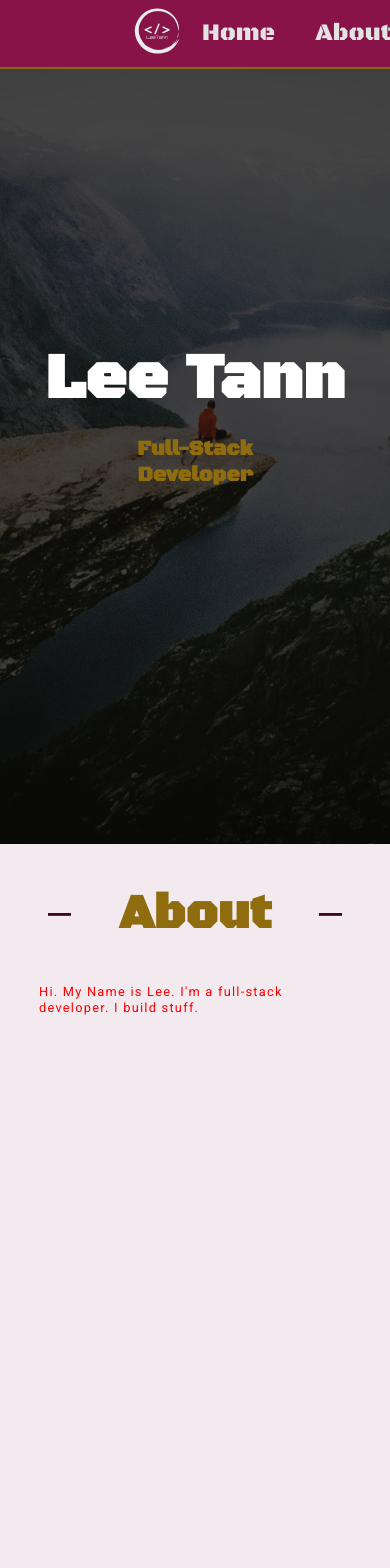
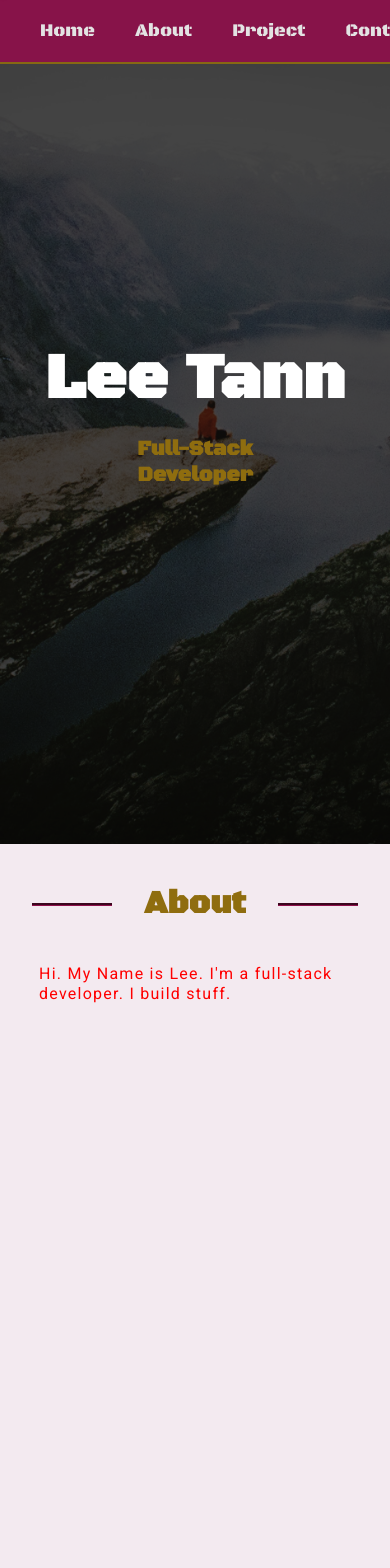
Before and after one commit to LeeTann/leetann-portfolio, a React (Create React App) app: page / in a window 390 px wide. Shown: the top 1568 px of the page. Built offline with nearby package versions, Linux system fonts and the light colour scheme; the HTML template or start-up script is replaced by a standard one.

Commit message:
Worked on styling project and nav responsiveness

```diff
--- a/src/App.css
+++ b/src/App.css
@@ -57,6 +57,8 @@ img {
 .btn:hover {
   opacity: 0.9;
   background-color: var(--secondary-color);
+  transition: all .25s ease-in-out;
+  transform: scale(1.1);
 }
 
 h3 {
@@ -81,7 +83,7 @@ h3:before, h3:after {
 }
 
 @media (max-width: 400px) {
-  body {
-    font-size: .8rem;
+  h3 {
+    font-size: 2rem;
   }
 }
--- a/src/components/nav/nav.css
+++ b/src/components/nav/nav.css
@@ -18,11 +18,11 @@ img {
 }
 
 .logo1 {
-    margin-left: 100px;
+    margin-left: 10%;
 }
 
 .logo2 {
-    margin-right: 100px;
+    margin-right: 10%;
 }
 
 ul {
@@ -41,3 +41,21 @@ li {
     color: black;
     transition: ease-in-out .25s;
 }
+
+@media (max-width: 900px) {
+    li {
+        font-size: 18px;
+    }
+}
+
+@media (max-width: 600px) {
+    .logo1 {
+        display: none;
+    }
+    .logo2 {
+        display: none;
+    }
+    nav {
+        padding: 20px;
+    }
+}
--- a/src/components/projects/projects.css
+++ b/src/components/projects/projects.css
@@ -48,3 +48,9 @@
 .btn {
     color: white;
 }
+
+@media (max-width: 400px) {
+    .cards-container {
+        text-align: center;
+    }
+}
```
